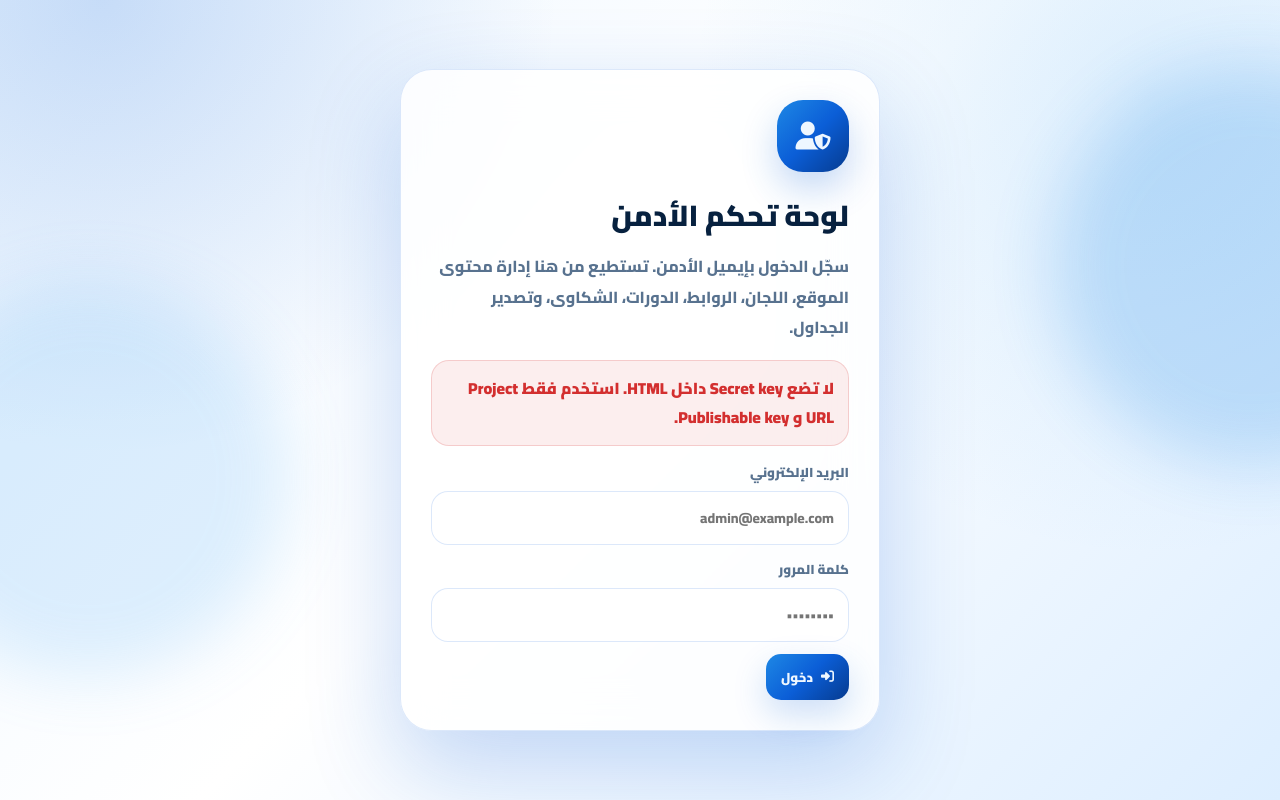
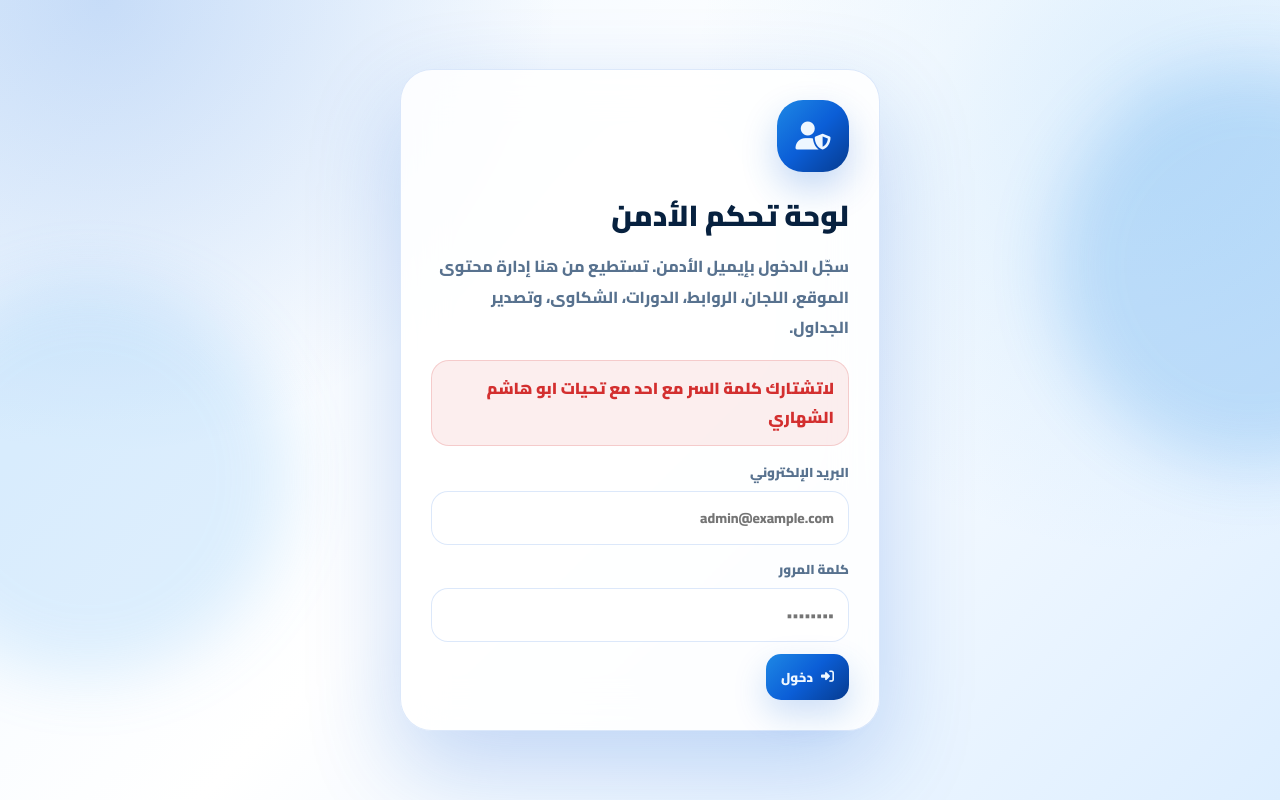
Before and after one commit to Ali400up/USF, a plain HTML site: page admin.html in a window 1280 px wide. Drawn offline with nearby package versions, Linux system fonts and the light colour scheme.

Commit message:
Update admin.html

```diff
--- a/admin.html
+++ b/admin.html
@@ -327,7 +327,7 @@
       <p>سجّل الدخول بإيميل الأدمن. تستطيع من هنا إدارة محتوى الموقع، اللجان، الروابط، الدورات، الشكاوى، وتصدير الجداول.</p>
 
       <div class="danger-note">
-        لا تضع Secret key داخل HTML. استخدم فقط Project URL و Publishable key.
+        لاتشتارك كلمة السر مع احد مع تحيات ابو هاشم الشهاري
       </div>
 
       <div class="field">
```
